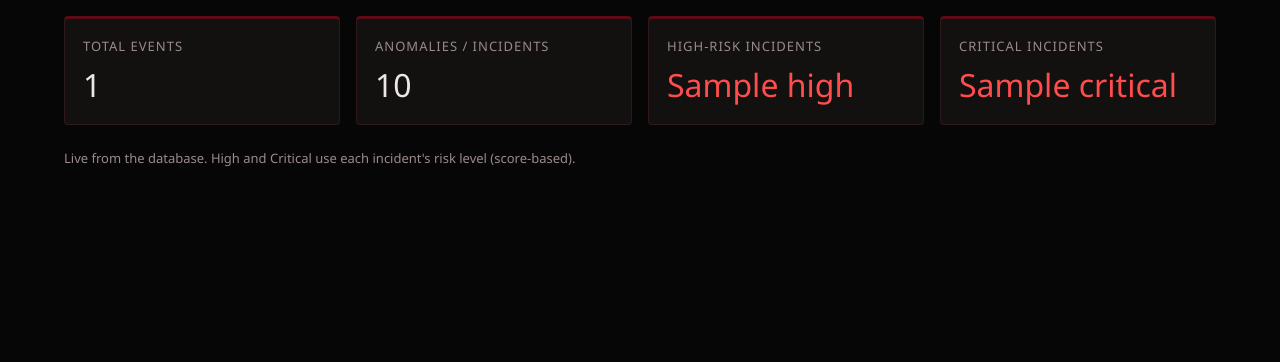
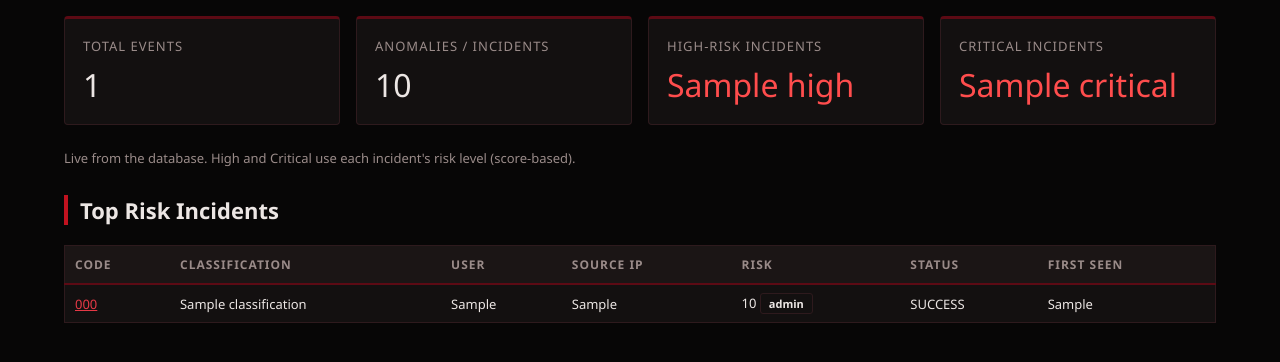
Before and after one commit to immortalpirate0417/ultron, a Flask app: template templates/dashboard.html in a window 1280 px wide. Shown: the part 157-519 px from the top of the page. Run offline with Flask 3, Linux system fonts and the light colour scheme; the template is opened without the code that fills it: most values are stand-ins (such as "Sample title", 1, 10 or a date in 2020).

Commit message:
feat: add top risk incidents to dashboard

```diff
--- a/app.py
+++ b/app.py
@@ -7,7 +7,7 @@ from dotenv import load_dotenv
 from db import get_db_connection
 from auth_utils import verify_password, login_required, role_required
 from audit import log_audit, get_incident_audit_history
-from stats import get_total_events, get_incident_counts
+from stats import get_total_events, get_incident_counts, get_top_incidents
 from incident_store import (update_incident_status, VALID_STATUSES,
                             add_incident_note, get_incident_notes)
 
@@ -60,7 +60,8 @@ def create_app():
     def dashboard():
         return render_template('dashboard.html', active_page='dashboard',
                                total_events=get_total_events(),
-                               counts=get_incident_counts())
+                               counts=get_incident_counts(),
+                               top_incidents=get_top_incidents())
 
     @app.route('/events')
     @login_required
--- a/templates/dashboard.html
+++ b/templates/dashboard.html
@@ -1,41 +1,43 @@
-
 {% extends "base.html" %}
 {% block title %}ULTRON — Dashboard{% endblock %}
-
 {% block content %}
 <h1>Security Operations Dashboard</h1>
+<div class="cards">
+    <div class="card"><div class="label">Total Events</div><div class="value">{{ total_events if total_events is not none else '--' }}</div></div>
+    <div class="card"><div class="label">Anomalies / Incidents</div><div class="value">{{ counts.total if counts else '--' }}</div></div>
+    <div class="card"><div class="label">High-Risk Incidents</div><div class="value danger">{{ counts.high if counts else '--' }}</div></div>
+    <div class="card"><div class="label">Critical Incidents</div><div class="value danger">{{ counts.critical if counts else '--' }}</div></div>
+</div>
+<p class="note">Live from the database. High and Critical use each incident's risk level (score-based).</p>
 
-<div class="cards">
-    <div class="card">
-        <div class="label">Total Events</div>
-        <div class="value">
-            {{ total_events if total_events is not none else '--' }}
-        </div>
-    </div>
-
-    <div class="card">
-        <div class="label">Anomalies / Incidents</div>
-        <div class="value">
-            {{ counts.total if counts else '--' }}
-        </div>
-    </div>
-
-    <div class="card">
-        <div class="label">High-Risk Incidents</div>
-        <div class="value danger">
-            {{ counts.high if counts else '--' }}
-        </div>
-    </div>
-
-    <div class="card">
-        <div class="label">Critical Incidents</div>
-        <div class="value danger">
-            {{ counts.critical if counts else '--' }}
-        </div>
-    </div>
+<h1 style="margin-top:28px;">Top Risk Incidents</h1>
+<div class="table-wrap">
+<table class="data">
+    <thead>
+        <tr>
+            <th>Code</th><th>Classification</th><th>User</th><th>Source IP</th>
+            <th>Risk</th><th>Status</th><th>First Seen</th>
+        </tr>
+    </thead>
+    <tbody>
+        {% for i in top_incidents %}
+        <tr>
+            <td><a href="{{ url_for('incident_detail', incident_id=i.id) }}" style="color:var(--accent-bright);">{{ i.incident_code or '-' }}</a></td>
+            <td>{{ i.classification }}</td>
+            <td>{{ i.affected_user or '-' }}</td>
+            <td>{{ i.source_ip or '-' }}</td>
+            <td>
+                {% if i.risk_score is not none %}
+                    {{ i.risk_score }} <span class="badge {{ i.risk_level|lower }}">{{ i.risk_level }}</span>
+                {% else %}-{% endif %}
+            </td>
+            <td>{{ i.status }}</td>
+            <td>{{ i.first_seen }}</td>
+        </tr>
+        {% else %}
+        <tr><td colspan="7">No incidents yet. Run <code>python run_all_detections.py</code>.</td></tr>
+        {% endfor %}
+    </tbody>
+</table>
 </div>
-
-<p class="note">
-    Live from the database. High and Critical use each incident's risk level (score-based).
-</p>
 {% endblock %}
```
Also changed, not shown: stats.py (+37 -19 lines).
